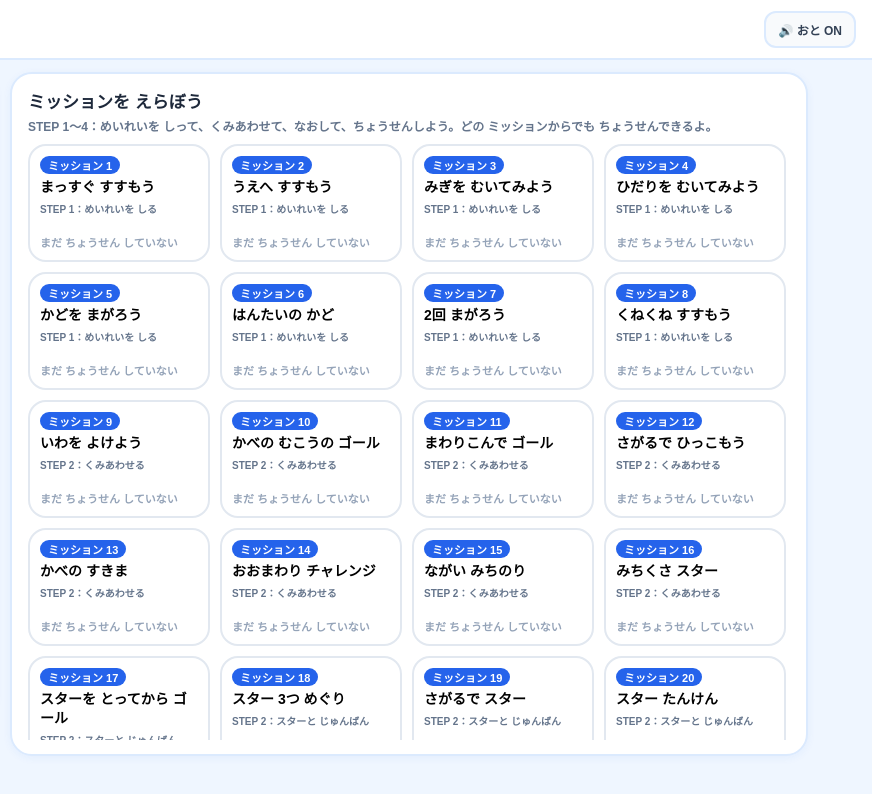
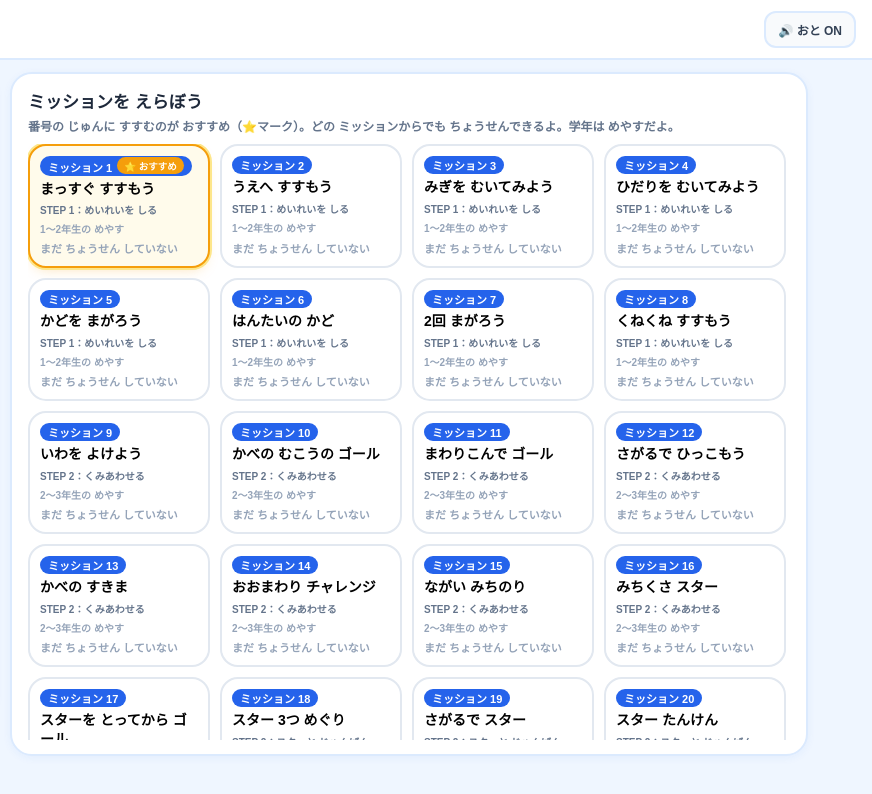
Before and after one commit to TT-sensei/code-quest, a plain HTML site: page index.html in a window 1280 px wide. Shown: the full height of the page, 408-1280 px from the left. Drawn offline with Linux system fonts and the light colour scheme.

Commit message:
おすすめ順番（次の未クリアを⭐表示）と学年のめやす表示を追加（ロックなし）

```diff
--- a/index.html
+++ b/index.html
@@ -57,6 +57,9 @@ main{max-width:1180px;margin:0 auto;padding:12px 14px}
 .mcard.cleared .num{background:#D97706}
 .mcard .ttl{font-size:14px;font-weight:900;line-height:1.35}
 .mcard .step{font-size:10px;font-weight:800;color:var(--sub)}
+.mcard .grade{font-size:10px;font-weight:800;color:#94A3B8}
+.mcard.reco{border-color:#F59E0B;background:#FFFBEB;box-shadow:0 0 0 2px #FDE68A,0 6px 14px -6px rgba(245,158,11,.35)}
+.reco-tag{display:inline-block;background:#F59E0B;color:#fff;font-size:9.5px;font-weight:900;border-radius:999px;padding:1.5px 7px;margin-left:5px;vertical-align:2px}
 .mcard .stat{margin-top:auto;font-size:11px;font-weight:900;color:#059669}
 .mcard .stat.yet{color:#94A3B8}
 /* ---------- プログラム画面 ---------- */
@@ -182,7 +185,7 @@ main{max-width:1180px;margin:0 auto;padding:12px 14px}
     </section>
     <section class="card missions">
       <h2>ミッションを えらぼう</h2>
-      <p class="lead">STEP 1〜4：めいれいを しって、くみあわせて、なおして、ちょうせんしよう。どの ミッションからでも ちょうせんできるよ。</p>
+      <p class="lead">番号の じゅんに すすむのが おすすめ（⭐マーク）。どの ミッションからでも ちょうせんできるよ。学年は めやすだよ。</p>
       <div class="mgrid" id="missionGrid"></div>
     </section>
   </div>
@@ -324,6 +327,8 @@ function partnerImg(partnerId,stage){
  if(stage===3)return NAVI_BASE+"zako-lastevo/"+partnerId+"-lastevo.webp";
  return NAVI_BASE+"zako/"+partnerId+".webp"}
 function partner(){return PARTNERS.find(x=>x.id===save.partner)||PARTNERS[0]}
+/* 学年のめやす（ロックではなく目安表示のみ） */
+function gradeOf(id){if(id<=8)return "1〜2年生の めやす";if(id<=16)return "2〜3年生の めやす";if(id<=24)return "3〜4年生の めやす";if(id<=30)return "4〜5年生の めやす";return "5〜6年生の めやす"}
 const STAGES=[{at:0},{at:40},{at:100}];
 function stageOf(xp){let st=1;STAGES.forEach((s2,i)=>{if(xp>=s2.at)st=i+1});return st}
 function curXp(){return (save.xpBy&&save.xpBy[partner().id])||0}
@@ -370,9 +375,10 @@ function renderTop(){
   b.addEventListener("click",()=>{if(save.partner!==x.id){save.partner=x.id;persist();Snd.tap();renderTop()}});
   pc.appendChild(b)});
  const g=$("missionGrid");g.innerHTML="";
- MISSIONS.forEach(m=>{const done=save.cleared.includes(m.id);
-  const b=document.createElement("button");b.type="button";b.className="mcard"+(done?" cleared":"");
-  b.innerHTML='<span class="num">ミッション '+m.id+"</span><span class='ttl'>"+m.title+'</span><span class="step">'+m.step+'</span><span class="stat '+(done?"":"yet")+'">'+(done?"★ クリアずみ":"まだ ちょうせん していない")+"</span>";
+ const nextReco=MISSIONS.map(m=>m.id).find(id=>!save.cleared.includes(id));
+ MISSIONS.forEach(m=>{const done=save.cleared.includes(m.id),reco=m.id===nextReco;
+  const b=document.createElement("button");b.type="button";b.className="mcard"+(done?" cleared":"")+(reco?" reco":"");
+  b.innerHTML='<span class="num">ミッション '+m.id+(reco?'<span class="reco-tag">⭐ おすすめ</span>':"")+"</span><span class='ttl'>"+m.title+'</span><span class="step">'+m.step+'</span><span class="grade">'+gradeOf(m.id)+'</span><span class="stat '+(done?"":"yet")+'">'+(done?"★ クリアずみ":"まだ ちょうせん していない")+"</span>";
   b.addEventListener("click",()=>{Snd.tap();openMission(m.id)});g.appendChild(b)});
 }
 /* ===== プログラム画面 ===== */
@@ -387,7 +393,7 @@ function openMission(id){
  cur=id;program=(mission().preset||[]).map(t=>({id:nid(),type:t}));selId=null;hintIdx=0;guide=GUIDES[Math.floor(Math.random()*GUIDES.length)];
  $("guideName").textContent="ガイド："+guide.name;
  $("guideFace").innerHTML='<svg viewBox="0 0 40 40" width="40" height="40"><circle cx="20" cy="20" r="17" fill="'+guide.color+'"/><circle cx="14" cy="18" r="2.4" fill="#0F172A"/><circle cx="26" cy="18" r="2.4" fill="#0F172A"/><path d="M14 25 Q20 29 26 25" stroke="#0F172A" stroke-width="2.2" fill="none" stroke-linecap="round"/></svg>';
- const m=mission();$("mStep").textContent=m.step;$("mTitle").textContent="ミッション "+m.id+"："+m.title;$("mGoal").textContent=m.desc;
+ const m=mission();$("mStep").textContent=m.step+"｜"+gradeOf(m.id);$("mTitle").textContent="ミッション "+m.id+"："+m.title;$("mGoal").textContent=m.desc;
  $("hintNo").textContent="1/"+m.hints.length;
  $("screenTop").classList.add("hidden");$("screenPlay").classList.remove("hidden");$("btnBackTop").classList.remove("hidden");
  resetStage();renderProgram();
```
